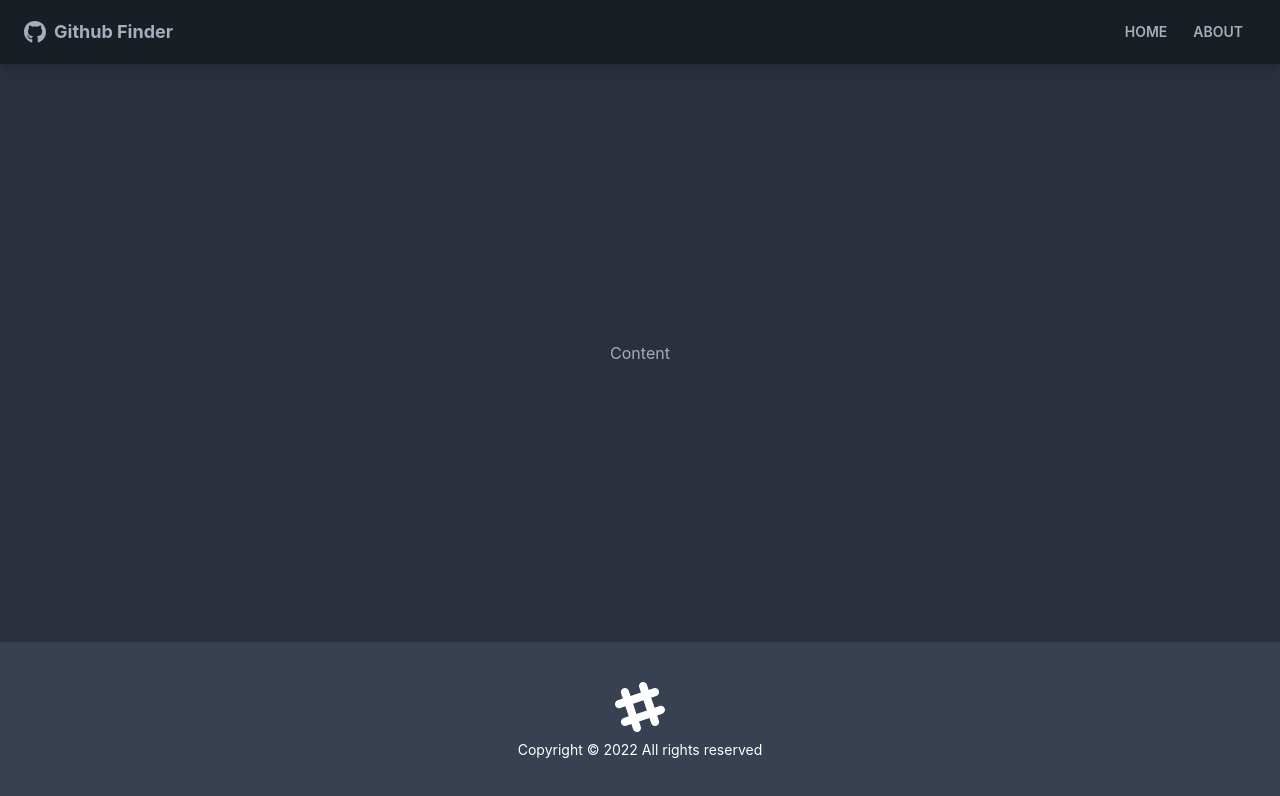
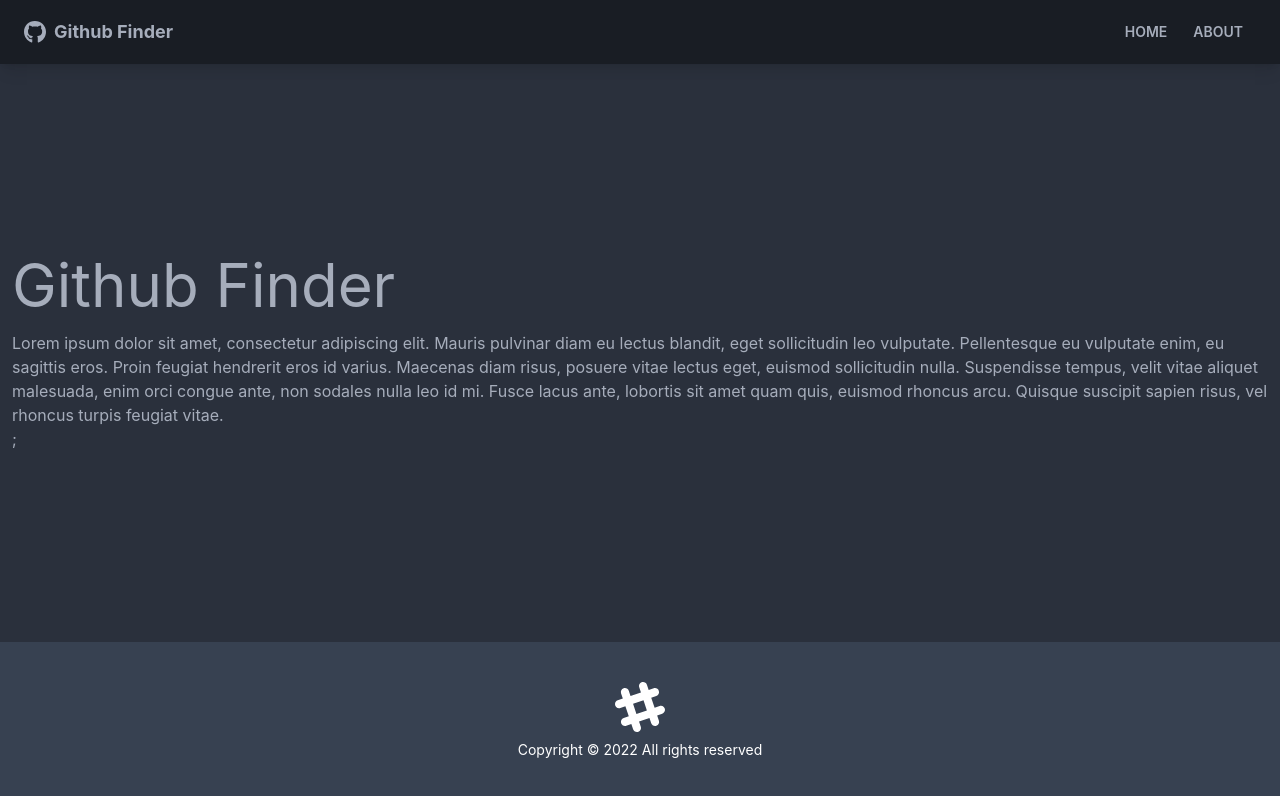
Before and after one commit to dwaynewillmakeit/github-finder-reactjs, a React (Create React App) app: page /about in a window 1280 px wide. Shown: the top 796 px of the page. Built offline with nearby package versions, Linux system fonts and the light colour scheme.

Commit message:
Stubbed out the Home, About and NotFound pages

```diff
--- a/src/App.jsx
+++ b/src/App.jsx
@@ -1,13 +1,24 @@
-import { BrowserRouter as Router, Route } from "react-router-dom";
+import { BrowserRouter as Router, Routes, Route } from "react-router-dom";
 import Footer from "./components/layout/Footer";
 import Navbar from "./components/layout/Navbar";
+import Home from "./pages/Home";
+import About from "./pages/About";
+import NotFound from "./pages/NotFound";
+
 function App() {
 	return (
 		<Router>
 			<div className="flex flex-col justify-between h-screen">
 				<Navbar />
 
-				<main className="contaner mx-auto px-3 pb-12">Content</main>
+				<main className="contaner mx-auto px-3 pb-12">
+					<Routes>
+						<Route path="/" element={<Home />} />
+						<Route path="/about" element={<About />} />
+						<Route path="/notfound" element={<NotFound />} />
+						<Route path="/*" element={<NotFound />} />
+					</Routes>
+				</main>
 
 				<Footer />
 			</div>
--- /dev/null
+++ b/src/pages/About.jsx
@@ -0,0 +1,22 @@
+import React from "react";
+
+const About = () => {
+	return (
+		<>
+			<h1 className="text-6xl mb-4">Github Finder</h1>
+			<p>
+				Lorem ipsum dolor sit amet, consectetur adipiscing elit. Mauris pulvinar
+				diam eu lectus blandit, eget sollicitudin leo vulputate. Pellentesque eu
+				vulputate enim, eu sagittis eros. Proin feugiat hendrerit eros id
+				varius. Maecenas diam risus, posuere vitae lectus eget, euismod
+				sollicitudin nulla. Suspendisse tempus, velit vitae aliquet malesuada,
+				enim orci congue ante, non sodales nulla leo id mi. Fusce lacus ante,
+				lobortis sit amet quam quis, euismod rhoncus arcu. Quisque suscipit
+				sapien risus, vel rhoncus turpis feugiat vitae.
+			</p>
+			;
+		</>
+	);
+};
+
+export default About;
--- /dev/null
+++ b/src/pages/Home.jsx
@@ -0,0 +1,11 @@
+import React from "react";
+
+const Home = () => {
+	return (
+		<div>
+			<h1 className="text-6xl">Welcome</h1>
+		</div>
+	);
+};
+
+export default Home;
--- /dev/null
+++ b/src/pages/NotFound.jsx
@@ -0,0 +1,22 @@
+import React from "react";
+import { FaHome } from "react-icons/fa";
+import { Link } from "react-router-dom";
+
+const NotFound = () => {
+	return (
+		<div className="hero">
+			<div className="text-center hero-content">
+				<div className="max-w-lg">
+					<h1 className="text-8xl font-bold mb-8">Oops!</h1>
+					<div className="text-5xl mb-8">404- Page not found</div>
+					<Link to="/" className="btn btn-primary btn-lg">
+						<FaHome className="mr-2" />
+						Back To Home
+					</Link>
+				</div>
+			</div>
+		</div>
+	);
+};
+
+export default NotFound;
```
